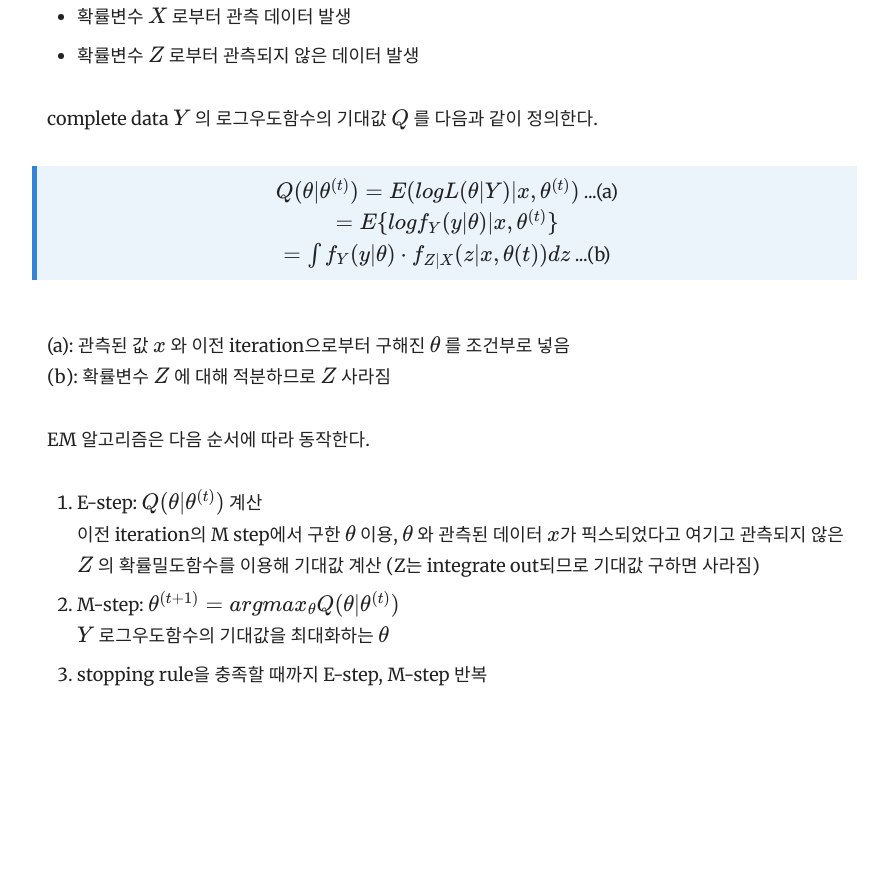
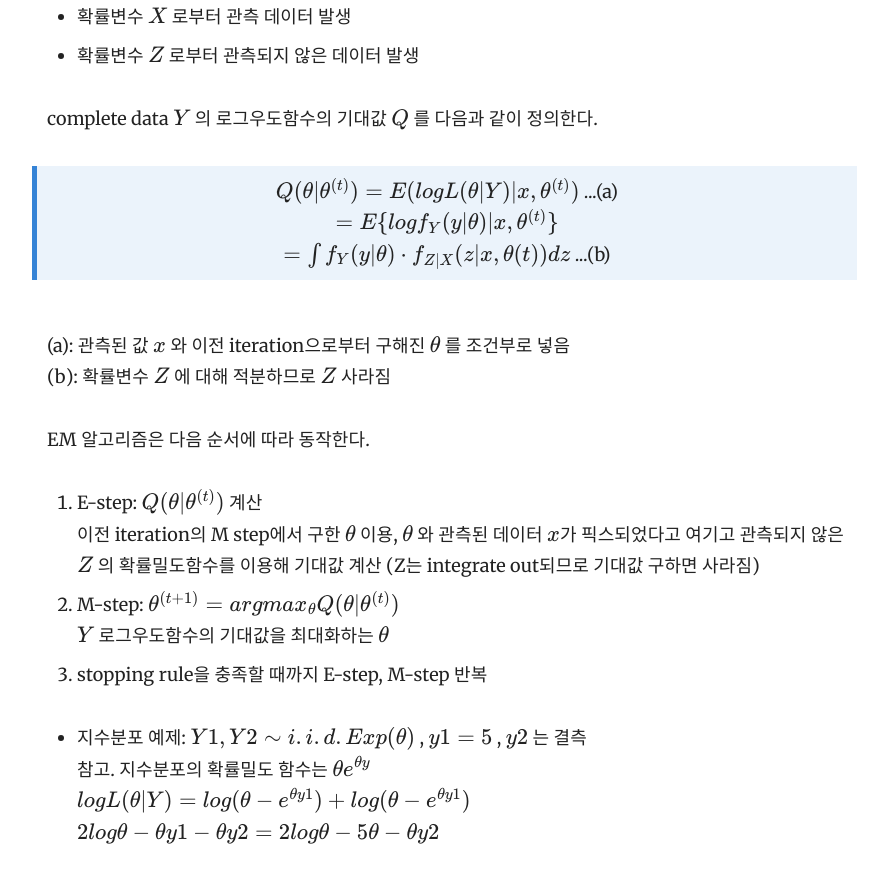
Before and after one commit to yrk3434/yrk3434.github.io, a Jekyll site: the page built from _docs/Theory/Computational Statistics_Optimization.md, in a window 1280 px wide and 900 px high, scrolled down 14502 px. Shown: the top 883 px of the window, without its empty margins (343-1231 px from the left). Built offline with Jekyll 4.4.1, drawn with Linux system fonts in a browser that asks for light colours; formulas are drawn with MathJax 3; before the commit the page ends 15244 px from its top, so only the background shows below that.

Commit message:
Update Computational Statistics_Optimization.md

```diff
--- a/_docs/Theory/Computational Statistics_Optimization.md
+++ b/_docs/Theory/Computational Statistics_Optimization.md
@@ -423,3 +423,8 @@ EM 알고리즘은 다음 순서에 따라 동작한다. <br/>
 2. M-step: $ \theta^{(t+1)} = argmax_{\theta} Q(\theta|\theta^{(t)}) $ <br/>
 $ Y $ 로그우도함수의 기대값을 최대화하는 $ \theta $
 3. stopping rule을 충족할 때까지 E-step, M-step 반복
+
+- 지수분포 예제: $ Y1, Y2 \sim i.i.d. Exp(\theta) $ , $ y1=5 $ ,  $ y2 $ 는 결측 <br/>
+참고. 지수분포의 확률밀도 함수는 $ \theta e^{\theta y} $ <br/>
+$ log L(\theta|Y) = log (\theta - e^{\theta y1} ) + log (\theta - e^{\theta y1} ) $ <br/>
+$ 2 log \theta - \theta y1 - \theta y2 =  2 log \theta - 5 \theta - \theta y2 $
```
